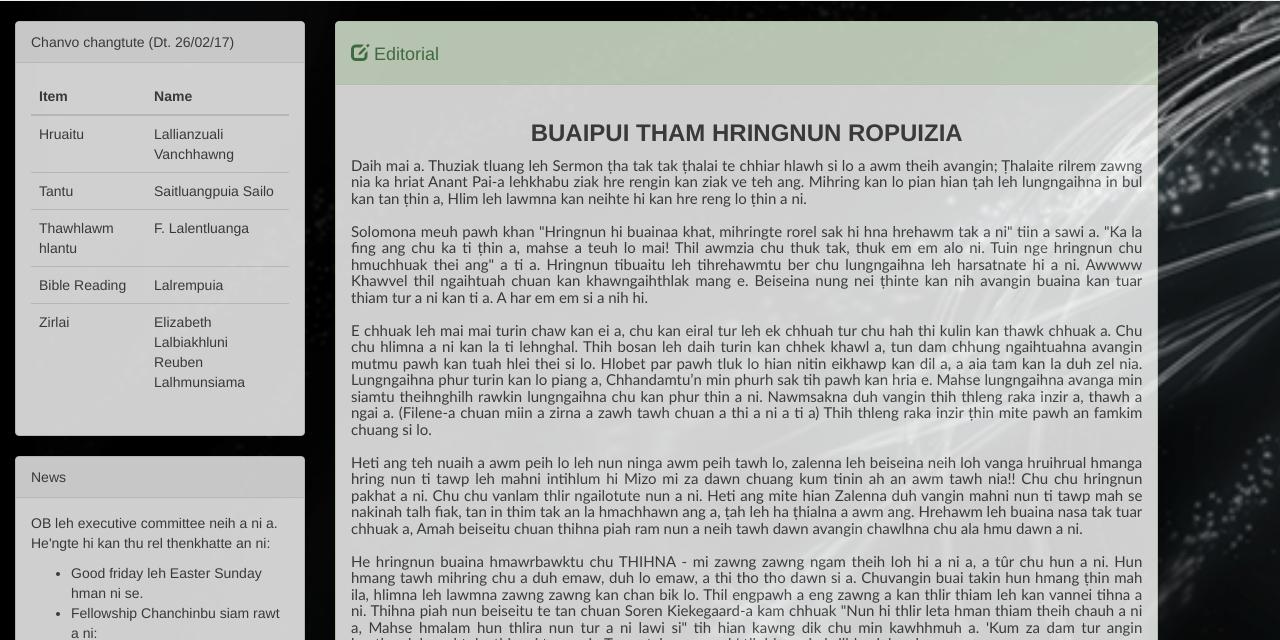
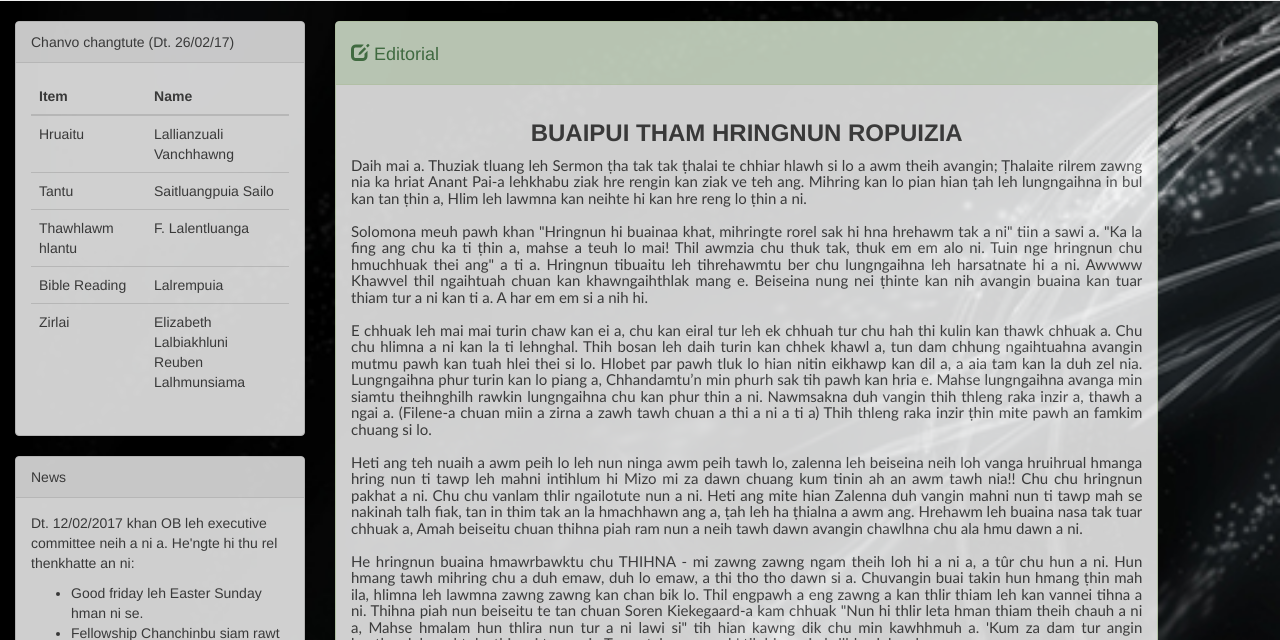
Before and after one commit to ReubenSiama/hualreu, a plain HTML site: page index.html in a window 1280 px wide. Shown: the part 80-720 px from the top of the page. Drawn offline with nearby package versions, Linux system fonts and the light colour scheme.

Commit message:
Update index.html

```diff
--- a/index.html
+++ b/index.html
@@ -75,7 +75,7 @@
     <div class="panel panel-default">
     <div class="panel-heading">News</div>
     <div class="panel-body">
-    <p>OB leh executive committee neih a ni a. He'ngte hi kan thu rel thenkhatte an ni:</p>
+    <p>Dt. 12/02/2017 khan OB leh executive committee neih a ni a. He'ngte hi thu rel thenkhatte an ni:</p>
     <ul>
       <li>Good friday leh Easter Sunday hman ni se.</li>
       <li>Fellowship Chanchinbu siam rawt a ni:
```
